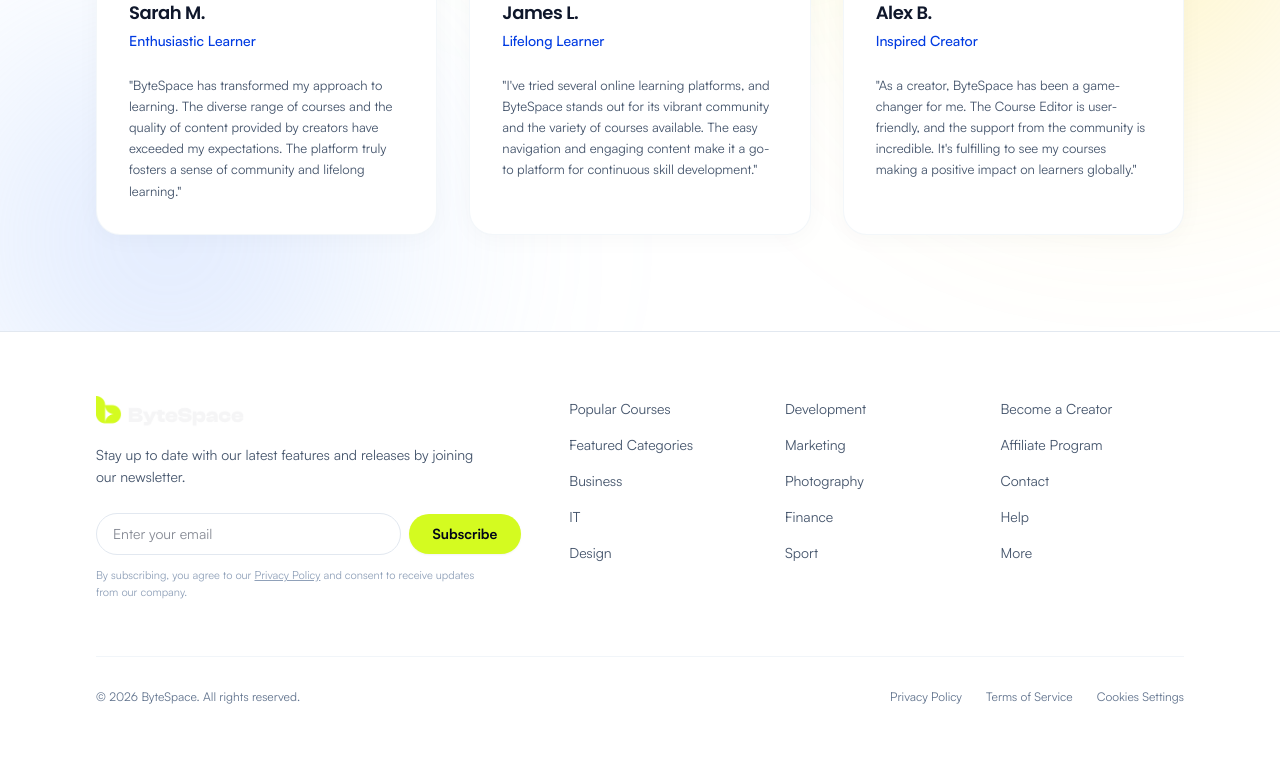
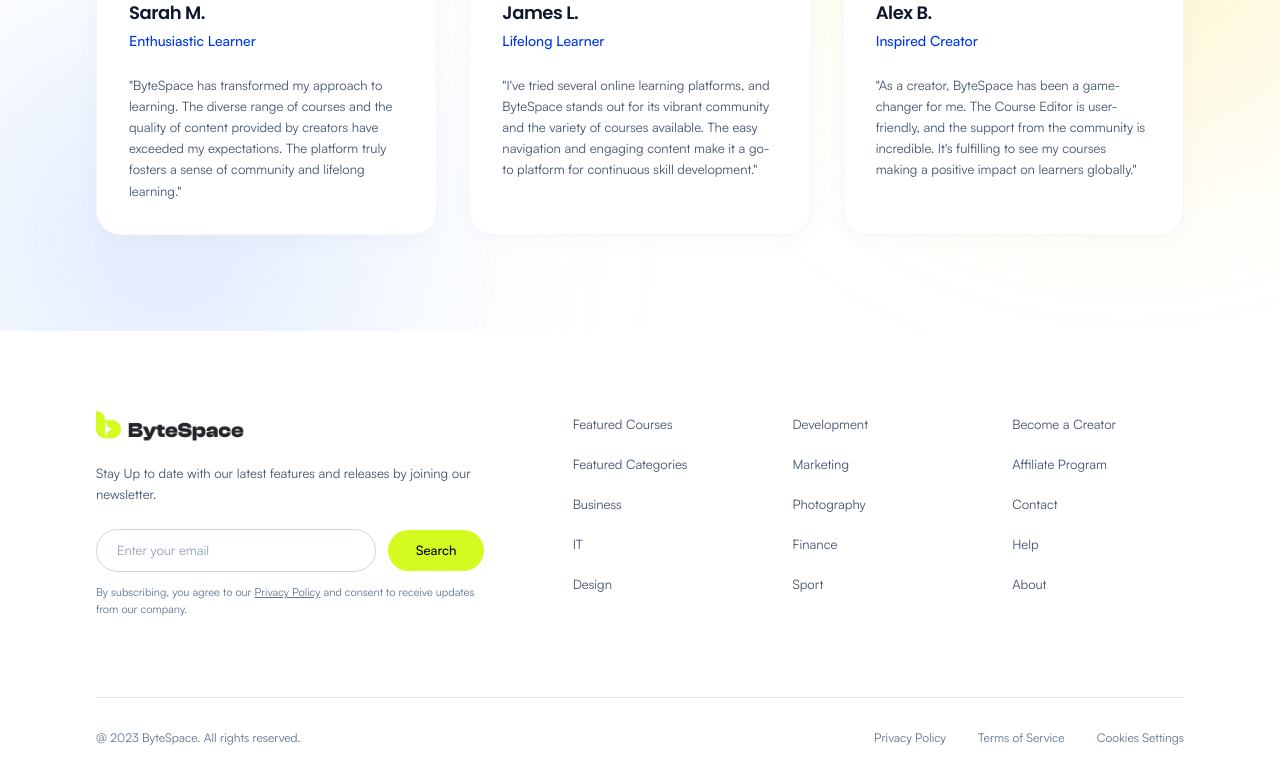
Before and after one commit to Yead191/byte-space-task, a Next.js app: page / in a window 1280 px wide. Shown: the part 5043-5827 px from the top of the page. Before the commit the page ends 5796 px from the top, so only its background shows below. Built offline with nearby package versions, Linux system fonts and the light colour scheme.

Commit message:
footer updated

```diff
--- a/src/components/features/home/growth-showcase-section.tsx
+++ b/src/components/features/home/growth-showcase-section.tsx
@@ -65,7 +65,7 @@ export function GrowthShowcaseSection() {
           </div>
 
           <div className="lg:col-span-6 flex items-center justify-center">
-            <div className="relative w-full max-w-[480px] lg:max-w-[520px]">
+            <div className="relative w-full max-w-120 lg:max-w-130">
               <Image
                 src="/assets/home/boy.png"
                 alt="Your Path to Professional Growth Starts Here"
@@ -81,7 +81,7 @@ export function GrowthShowcaseSection() {
         {/* ROW 2: Girl Image Left, Text Right */}
         <div className="grid grid-cols-1 lg:grid-cols-12 gap-6 lg:gap-10 items-center">
           <div className="lg:col-span-6 order-2 lg:order-1 flex items-center justify-center">
-            <div className="relative w-full max-w-[480px] lg:max-w-[520px]">
+            <div className="relative w-full max-w-120 lg:max-w-130">
               <Image
                 src="/assets/home/girl.png"
                 alt="Create & Manage Courses Easily"
@@ -108,7 +108,7 @@ export function GrowthShowcaseSection() {
             <div className="space-y-2.5 sm:space-y-3 pt-2 sm:pt-3">
               <div className="flex items-center gap-3">
                 <div className="w-5 h-5 rounded-full bg-brand-blue text-white flex items-center justify-center shrink-0 shadow-xs">
-                  <Check className="w-3 h-3 stroke-[3]" />
+                  <Check className="w-3 h-3 stroke-3" />
                 </div>
                 <span className="text-xs sm:text-sm font-semibold text-slate-900">
                   Share Your Expertise
@@ -117,7 +117,7 @@ export function GrowthShowcaseSection() {
 
               <div className="flex items-center gap-3">
                 <div className="w-5 h-5 rounded-full bg-brand-blue text-white flex items-center justify-center shrink-0 shadow-xs">
-                  <Check className="w-3 h-3 stroke-[3]" />
+                  <Check className="w-3 h-3 stroke-3" />
                 </div>
                 <span className="text-xs sm:text-sm font-semibold text-slate-900">
                   Monetize Your Passion
@@ -126,7 +126,7 @@ export function GrowthShowcaseSection() {
 
               <div className="flex items-center gap-3">
                 <div className="w-5 h-5 rounded-full bg-brand-blue text-white flex items-center justify-center shrink-0 shadow-xs">
-                  <Check className="w-3 h-3 stroke-[3]" />
+                  <Check className="w-3 h-3 stroke-3" />
                 </div>
                 <span className="text-xs sm:text-sm font-semibold text-slate-900">
                   Flexibility and Autonomy
@@ -135,7 +135,7 @@ export function GrowthShowcaseSection() {
 
               <div className="flex items-center gap-3">
                 <div className="w-5 h-5 rounded-full bg-brand-blue text-white flex items-center justify-center shrink-0 shadow-xs">
-                  <Check className="w-3 h-3 stroke-[3]" />
+                  <Check className="w-3 h-3 stroke-3" />
                 </div>
                 <span className="text-xs sm:text-sm font-semibold text-slate-900">
                   Build a Community
--- a/src/components/layout/footer.tsx
+++ b/src/components/layout/footer.tsx
@@ -21,24 +21,24 @@ export function Footer() {
   };
 
   return (
-    <footer className="w-full bg-white text-slate-700 pt-16 pb-12 border-t border-slate-200">
+    <footer className="w-full bg-white text-slate-700 pt-14 sm:pt-16 lg:pt-20 pb-10 sm:pb-12">
       <div className="max-w-6xl mx-auto px-4 sm:px-6 lg:px-8">
-        <div className="grid grid-cols-1 lg:grid-cols-12 gap-10 lg:gap-12 pb-14 border-b border-slate-100">
+        <div className="grid grid-cols-1 lg:grid-cols-12 gap-10 lg:gap-14 items-start">
           {/* Left Column: Brand & Newsletter */}
           <div className="lg:col-span-5 flex flex-col justify-between">
             <div>
-              <Link href="/" className="inline-flex items-center mb-4">
+              <Link href="/" className="inline-flex items-center mb-5">
                 <Image
-                  src="/logo.png"
+                  src="/footer-full-logo.png"
                   alt="ByteSpace"
-                  width={142}
-                  height={36}
-                  className="h-8 w-auto object-contain"
+                  width={171}
+                  height={37}
+                  className="h-7 sm:h-8 w-auto object-contain"
                 />
               </Link>
 
-              <p className="text-slate-600 text-xs sm:text-sm leading-relaxed max-w-sm mb-6">
-                Stay up to date with our latest features and releases by joining
+              <p className="text-slate-600 text-xs sm:text-[13px] leading-relaxed max-w-sm mb-6">
+                Stay Up to date with our latest features and releases by joining
                 our newsletter.
               </p>
             </div>
@@ -46,14 +46,14 @@ export function Footer() {
             {/* Newsletter Form */}
             <div>
               {subscribed ? (
-                <div className="flex items-center gap-2 text-emerald-700 text-xs sm:text-sm font-semibold bg-emerald-50 border border-emerald-200 p-3 rounded-2xl">
+                <div className="flex items-center gap-2 text-emerald-700 text-xs sm:text-[13px] font-medium bg-emerald-50 border border-emerald-200 p-3 rounded-2xl max-w-md">
                   <CheckCircle2 className="w-4 h-4 shrink-0 text-emerald-600" />
                   <span>Thank you for subscribing! Check your inbox soon.</span>
                 </div>
               ) : (
                 <form
                   onSubmit={handleSubscribe}
-                  className="flex items-center gap-2 max-w-md"
+                  className="flex items-center gap-3 max-w-md"
                 >
                   <input
                     type="email"
@@ -61,22 +61,22 @@ export function Footer() {
                     value={email}
                     onChange={(e) => setEmail(e.target.value)}
                     required
-                    className="flex-1 bg-white border border-slate-200 text-slate-900  text-xs sm:text-sm rounded-full px-4 py-2.5 focus:outline-none focus:ring-2 focus:ring-brand-lime"
+                    className="flex-1 max-w-[280px] bg-white border border-slate-300 text-slate-800 placeholder:text-slate-400 text-xs sm:text-[13px] rounded-full px-5 py-2.5 sm:py-3 focus:outline-none focus:border-slate-500 transition-colors"
                   />
                   <button
                     type="submit"
-                    className="bg-brand-lime text-slate-950 font-bold hover:bg-[#c3ea15] rounded-full px-6 py-2.5 text-xs sm:text-sm transition-all shadow-xs cursor-pointer shrink-0"
+                    className="bg-brand-lime text-slate-950 font-medium hover:bg-[#c6ec1a] active:scale-95 rounded-full px-7 py-2.5 sm:py-3 text-xs sm:text-[13px] transition-all cursor-pointer shrink-0"
                   >
-                    Subscribe
+                    Search
                   </button>
                 </form>
               )}
 
-              <p className="text-[11px] text-slate-400 mt-3 leading-normal max-w-sm">
+              <p className="text-[11px] text-slate-500 mt-3 leading-normal max-w-sm">
                 By subscribing, you agree to our{" "}
                 <Link
                   href="/privacy"
-                  className="underline hover:text-slate-600"
+                  className="underline hover:text-slate-700"
                 >
                   Privacy Policy
                 </Link>{" "}
@@ -85,23 +85,23 @@ export function Footer() {
             </div>
           </div>
 
-          {/* Right Columns: Navigation Links Matching Screenshot */}
-          <div className="lg:col-span-7 grid grid-cols-2 sm:grid-cols-3 gap-8">
+          {/* Right Columns: Navigation Links Matching Figma Screenshot */}
+          <div className="lg:col-span-7 grid grid-cols-2 sm:grid-cols-3 gap-8 lg:gap-12">
             {/* Column 1 */}
             <div>
-              <ul className="space-y-3">
+              <ul className="space-y-3.5 sm:space-y-4">
                 <li>
                   <Link
                     href="/courses"
-                    className="text-xs sm:text-sm text-slate-600 hover:text-slate-900 transition-colors"
+                    className="text-xs sm:text-[13px] text-slate-600 hover:text-slate-950 transition-colors"
                   >
-                    Popular Courses
+                    Featured Courses
                   </Link>
                 </li>
                 <li>
                   <Link
                     href="/courses"
-                    className="text-xs sm:text-sm text-slate-600 hover:text-slate-900 transition-colors"
+                    className="text-xs sm:text-[13px] text-slate-600 hover:text-slate-950 transition-colors"
                   >
                     Featured Categories
                   </Link>
@@ -109,7 +109,7 @@ export function Footer() {
                 <li>
                   <Link
                     href="/courses?category=Business"
-                    className="text-xs sm:text-sm text-slate-600 hover:text-slate-900 transition-colors"
+                    className="text-xs sm:text-[13px] text-slate-600 hover:text-slate-950 transition-colors"
                   >
                     Business
                   </Link>
@@ -117,7 +117,7 @@ export function Footer() {
                 <li>
                   <Link
                     href="/courses?category=IT"
-                    className="text-xs sm:text-sm text-slate-600 hover:text-slate-900 transition-colors"
+                    className="text-xs sm:text-[13px] text-slate-600 hover:text-slate-950 transition-colors"
                   >
                     IT
                   </Link>
@@ -125,7 +125,7 @@ export function Footer() {
                 <li>
                   <Link
                     href="/courses?category=Design"
-                    className="text-xs sm:text-sm text-slate-600 hover:text-slate-900 transition-colors"
+                    className="text-xs sm:text-[13px] text-slate-600 hover:text-slate-950 transition-colors"
                   >
                     Design
                   </Link>
@@ -135,11 +135,11 @@ export function Footer() {
 
             {/* Column 2 */}
             <div>
-              <ul className="space-y-3">
+              <ul className="space-y-3.5 sm:space-y-4">
                 <li>
                   <Link
                     href="/courses?category=Development"
-                    className="text-xs sm:text-sm text-slate-600 hover:text-slate-900 transition-colors"
+                    className="text-xs sm:text-[13px] text-slate-600 hover:text-slate-950 transition-colors"
                   >
                     Development
                   </Link>
@@ -147,7 +147,7 @@ export function Footer() {
                 <li>
                   <Link
                     href="/courses?category=Marketing"
-                    className="text-xs sm:text-sm text-slate-600 hover:text-slate-900 transition-colors"
+                    className="text-xs sm:text-[13px] text-slate-600 hover:text-slate-950 transition-colors"
                   >
                     Marketing
                   </Link>
@@ -155,7 +155,7 @@ export function Footer() {
                 <li>
                   <Link
                     href="/courses?category=Photography"
-                    className="text-xs sm:text-sm text-slate-600 hover:text-slate-900 transition-colors"
+                    className="text-xs sm:text-[13px] text-slate-600 hover:text-slate-950 transition-colors"
                   >
                     Photography
                   </Link>
@@ -163,7 +163,7 @@ export function Footer() {
                 <li>
                   <Link
                     href="/courses?category=Finance"
-                    className="text-xs sm:text-sm text-slate-600 hover:text-slate-900 transition-colors"
+                    className="text-xs sm:text-[13px] text-slate-600 hover:text-slate-950 transition-colors"
                   >
                     Finance
                   </Link>
@@ -171,7 +171,7 @@ export function Footer() {
                 <li>
                   <Link
                     href="/courses?category=Sport"
-                    className="text-xs sm:text-sm text-slate-600 hover:text-slate-900 transition-colors"
+                    className="text-xs sm:text-[13px] text-slate-600 hover:text-slate-950 transition-colors"
                   >
                     Sport
                   </Link>
@@ -181,11 +181,11 @@ export function Footer() {
 
             {/* Column 3 */}
             <div className="col-span-2 sm:col-span-1">
-              <ul className="space-y-3">
+              <ul className="space-y-3.5 sm:space-y-4">
                 <li>
                   <Link
                     href="/creators"
-                    className="text-xs sm:text-sm text-slate-600 hover:text-slate-900 transition-colors"
+                    className="text-xs sm:text-[13px] text-slate-600 hover:text-slate-950 transition-colors"
                   >
                     Become a Creator
                   </Link>
@@ -193,7 +193,7 @@ export function Footer() {
                 <li>
                   <Link
                     href="/affiliate"
-                    className="text-xs sm:text-sm text-slate-600 hover:text-slate-900 transition-colors"
+                    className="text-xs sm:text-[13px] text-slate-600 hover:text-slate-950 transition-colors"
                   >
                     Affiliate Program
                   </Link>
@@ -201,7 +201,7 @@ export function Footer() {
                 <li>
                   <Link
                     href="/contact"
-                    className="text-xs sm:text-sm text-slate-600 hover:text-slate-900 transition-colors"
+                    className="text-xs sm:text-[13px] text-slate-600 hover:text-slate-950 transition-colors"
                   >
                     Contact
                   </Link>
@@ -209,17 +209,17 @@ export function Footer() {
                 <li>
                   <Link
                     href="/help"
-                    className="text-xs sm:text-sm text-slate-600 hover:text-slate-900 transition-colors"
+                    className="text-xs sm:text-[13px] text-slate-600 hover:text-slate-950 transition-colors"
                   >
                     Help
                   </Link>
                 </li>
                 <li>
                   <Link
-                    href="/courses"
-                    className="text-xs sm:text-sm text-slate-600 hover:text-slate-900 transition-colors"
+                    href="/about"
+                    className="text-xs sm:text-[13px] text-slate-600 hover:text-slate-950 transition-colors"
                   >
-                    More
+                    About
                   </Link>
                 </li>
               </ul>
@@ -227,11 +227,11 @@ export function Footer() {
           </div>
         </div>
 
-        {/* Bottom Bar: Copyright & Legal */}
-        <div className="pt-8 flex flex-col sm:flex-row items-center justify-between gap-4 text-xs text-slate-500">
-          <p>© {new Date().getFullYear()} ByteSpace. All rights reserved.</p>
+        {/* Bottom Bar: Divider Line + Copyright & Legal */}
+        <div className="border-t border-slate-200 mt-14 sm:mt-16 lg:mt-20 pt-6 sm:pt-8 flex flex-col sm:flex-row items-center justify-between gap-4 text-xs text-slate-500">
+          <p>@ 2023 ByteSpace. All rights reserved.</p>
 
-          <div className="flex items-center gap-6">
+          <div className="flex items-center gap-6 sm:gap-8">
             <Link
               href="/privacy"
               className="hover:text-slate-800 transition-colors"
```
Also changed, not shown: public/footer-full-logo.png (renamed from public/footer-img.png), 1 other file (tests, documents, lock files or other folders).
